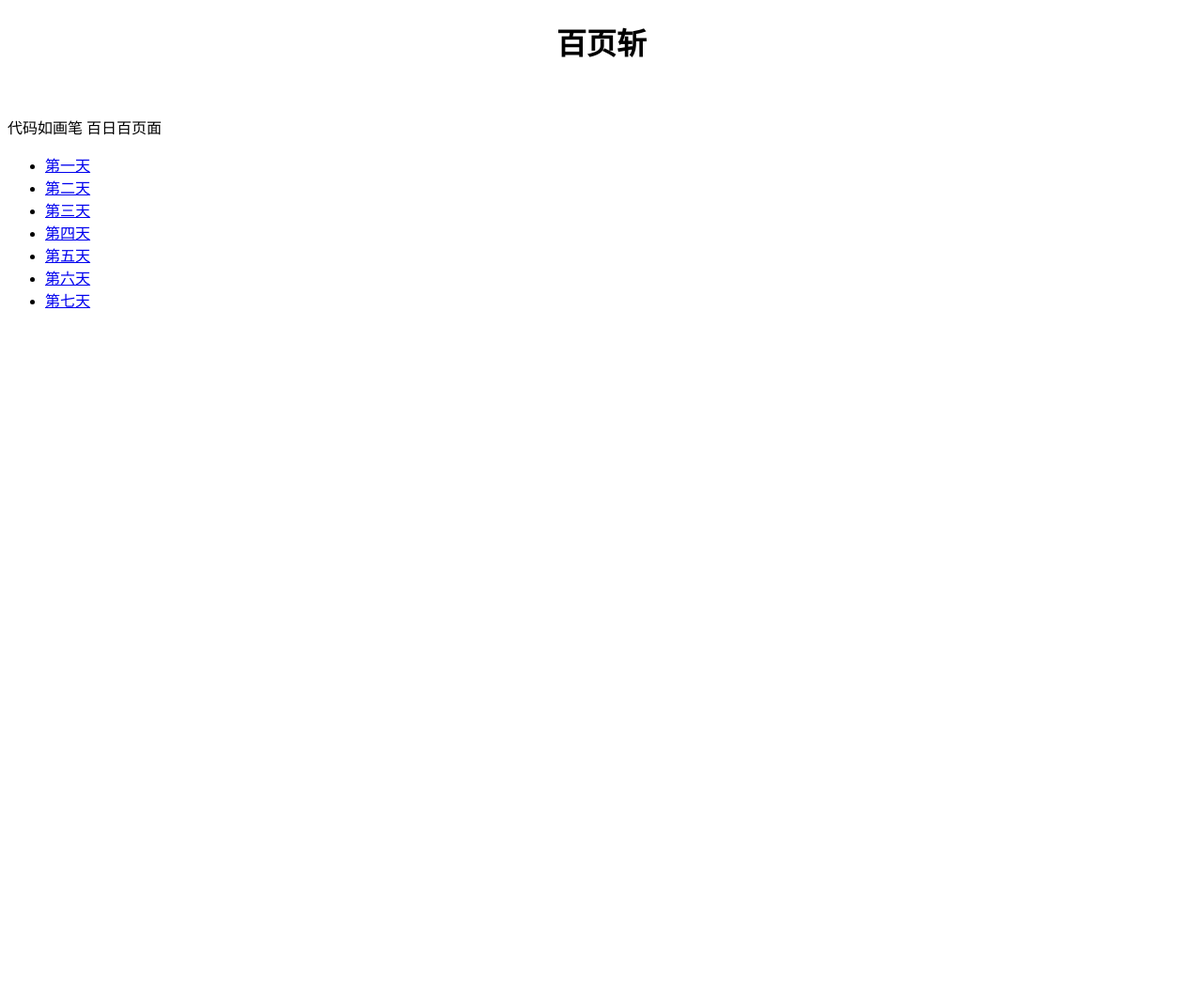
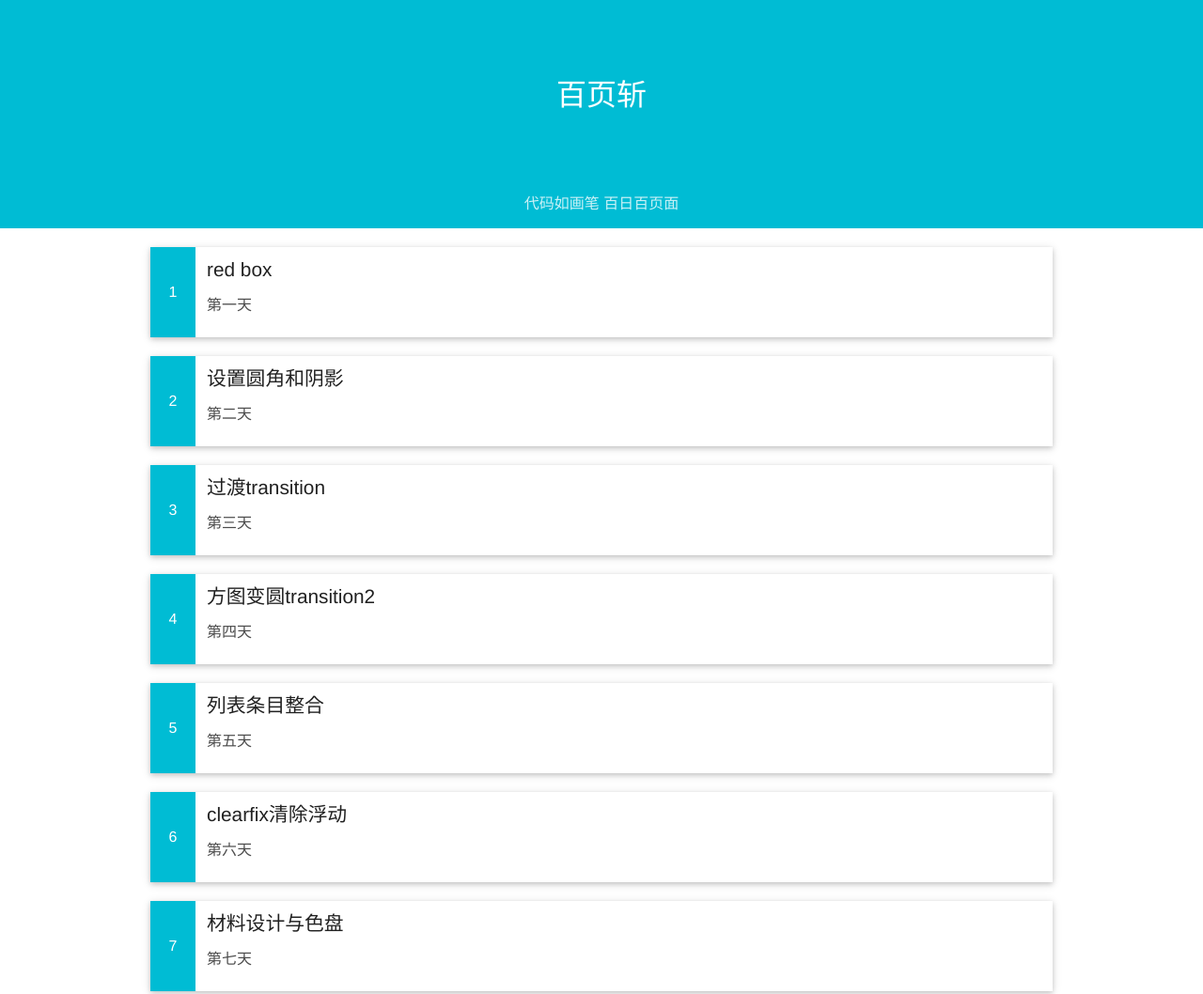
Before and after one commit to gakkisama/gakkisama.github.io, a plain HTML site: page 100/index.html in a window 1280 px wide. Shown: the top 1058 px of the page at 94% size. Before the commit the page ends 800 px from the top, so only its background shows below. Drawn offline with Linux system fonts and the light colour scheme.

Commit message:
xiugaizhuye

```diff
--- a/100/index.html
+++ b/100/index.html
@@ -2,27 +2,94 @@
 <html lang="en">
 <head>
 	<meta charset="UTF-8">
-	<title>Document</title>
-	<style>
+	<title>100</title>
+	<link rel="stylesheet" href="main.css">
 
-	</style>
 </head>
 <body>
-	<div class="wrapper">
-		<h1 style="text-align:center">百页斩</h1>
-		<br>
-		<p>代码如画笔 百日百页面</p>
-		<ul>
-			<li>
-				<a href="1">第一天</a>
-			</li>
-			<li><a href="2">第二天</a></li>
-			<li><a href="3">第三天</a></li>
-			<li><a href="4">第四天</a></li>
-			<li><a href="5">第五天</a></li>
-			<li><a href="6">第六天</a></li>
-			<li><a href="7">第七天</a></li>
+	 <div class="hero clearfix">
+    <h1>百页斩</h1>
+    <p>代码如画笔 百日百页面</p>
+  </div>
+
+		<ul class="toc">
+			  <li>
+    <a class="clearfix" href="1">
+      <div class="id">1</div>
+      <div class="detail">
+        <div class="title">red box</div>
+        <div class="date">
+          第一天
+        </div>
+      </div>
+   </a>
+  </li>
+			  <li>
+    <a class="clearfix" href="2">
+      <div class="id">2</div>
+      <div class="detail">
+        <div class="title">设置圆角和阴影</div>
+        <div class="date">
+          第二天
+        </div>
+      </div>
+   </a>
+  </li>
+  <li>
+    <a class="clearfix" href="3">
+      <div class="id">3</div>
+      <div class="detail">
+        <div class="title">过渡transition</div>
+        <div class="date">
+          第三天
+        </div>
+      </div>
+   </a>
+  </li>
+	<li>
+    <a class="clearfix" href="4">
+      <div class="id">4</div>
+      <div class="detail">
+        <div class="title">方图变圆transition2</div>
+        <div class="date">
+          第四天
+        </div>
+      </div>
+   </a>
+  </li>
+	<li>
+    <a class="clearfix" href="5">
+      <div class="id">5</div>
+      <div class="detail">
+        <div class="title">列表条目整合</div>
+        <div class="date">
+          第五天
+        </div>
+      </div>
+   </a>
+  </li>
+	 <li>
+    <a class="clearfix" href="6">
+      <div class="id">6</div>
+      <div class="detail">
+        <div class="title">clearfix清除浮动</div>
+        <div class="date">
+          第六天
+        </div>
+      </div>
+   </a>
+  </li>
+		 <li>
+    <a class="clearfix" href="7">
+      <div class="id">7</div>
+      <div class="detail">
+        <div class="title"> 材料设计与色盘</div>
+        <div class="date">
+          第七天
+        </div>
+      </div>
+   </a>
+  </li>
 		</ul>
-	</div>
 </body>
 </html>
--- /dev/null
+++ b/100/main.css
@@ -0,0 +1,104 @@
+body {
+   font-family: "Helvetica Neue", "Segoe UI", Helvetica, Arial, "Hiragino Sans GB", "Microsoft YaHei", "WenQuanYi Micro Hei", sans-serif;
+   margin: 0;
+}
+
+a {
+	text-decoration: none;
+}
+
+ul {
+	margin: 0;
+	padding: 0;
+	list-style: none;
+}
+
+* {
+	box-sizing: border-box;
+}
+
+
+.clearfix:before,
+.clearfix:after {
+    content: " ";
+    display: table;
+}
+
+.clearfix:after {
+    clear: both;
+}
+
+
+/* section */
+
+
+.hero {
+	background-color: rgb(0, 188, 212);
+}
+
+.hero h1 {
+	line-height: 160px;
+	font-weight: normal;
+	color: #fff;
+	text-align: center;
+}
+.hero p{
+	color: #fff;
+	opacity: .8;
+	text-align: center;
+}
+
+
+.toc {
+	/*border: 3px solid red;*/
+	width: 960px;
+	margin: 20px auto;
+}
+
+.toc li {
+	/*border: 2px solid green;*/
+	margin-bottom: 20px;
+}
+
+li a {
+	display: block;
+	/*border: 1px solid red;*/
+    box-shadow: 0 2px 5px 0 rgba(0, 0, 0, 0.16), 0 2px 10px 0 rgba(0, 0, 0, 0.12);
+    transition: all 1s ease;
+    color: #212121;
+}
+
+li a:hover {
+  box-shadow: 0 4px 10px 0 rgba(0, 0, 0, 0.16), 0 2px 20px 0 rgba(0, 0, 0, 0.12);
+}
+
+
+
+
+
+
+
+.toc a .id {
+	height: 96px;
+	background-color: rgb(0, 188, 212);
+	width: 48px;
+	float: left;
+	color: white;
+	line-height: 96px;
+	text-align: center;
+}
+.toc a .detail {
+	height: 96px;
+	width: 910px;
+	float: right;
+	padding-left: 10px;
+}
+
+.toc a .detail .title {
+	font-size: 1.3rem;
+	line-height: 2.3;
+}
+
+.toc a .detail .date {
+	opacity: .8;
+}
```
